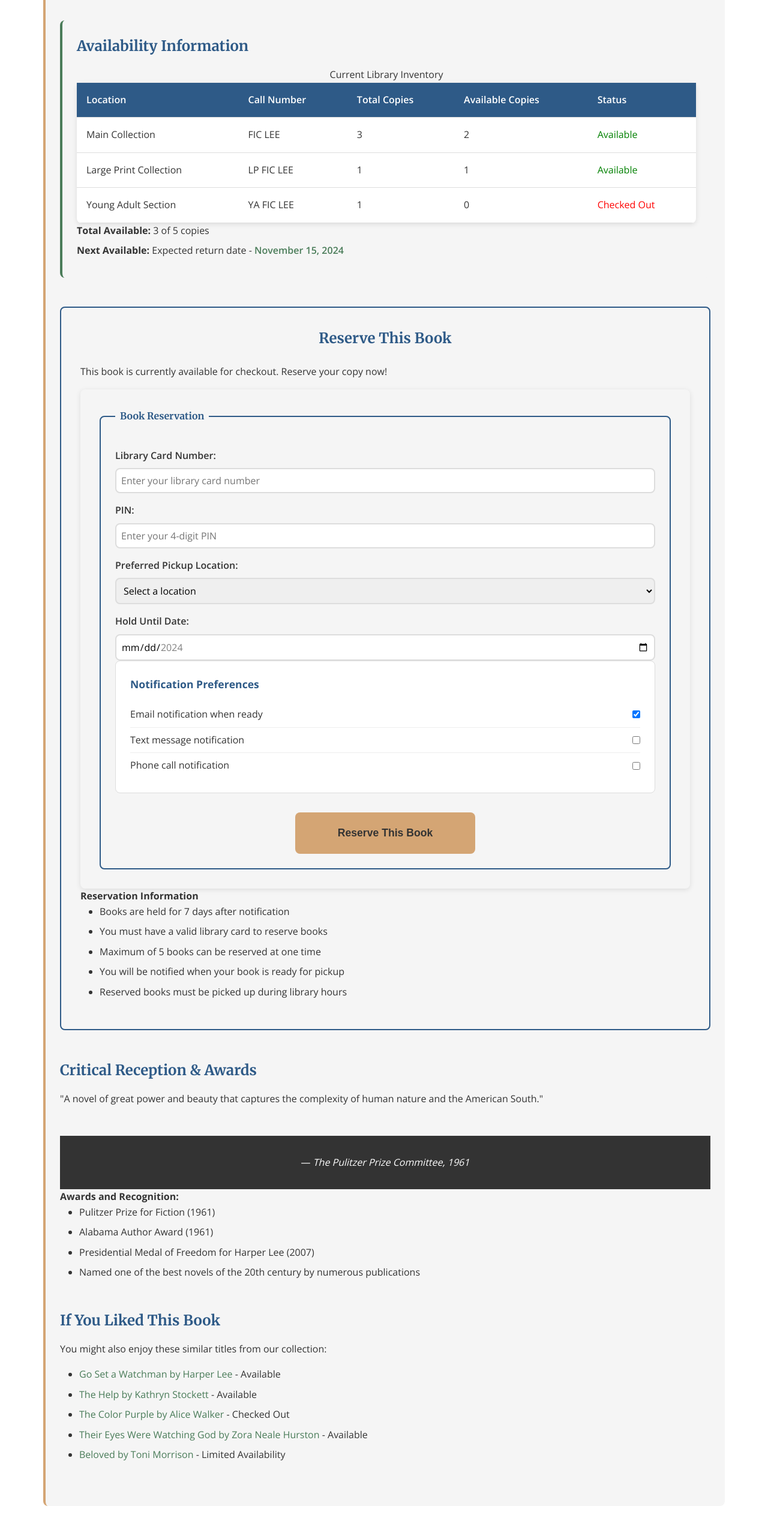
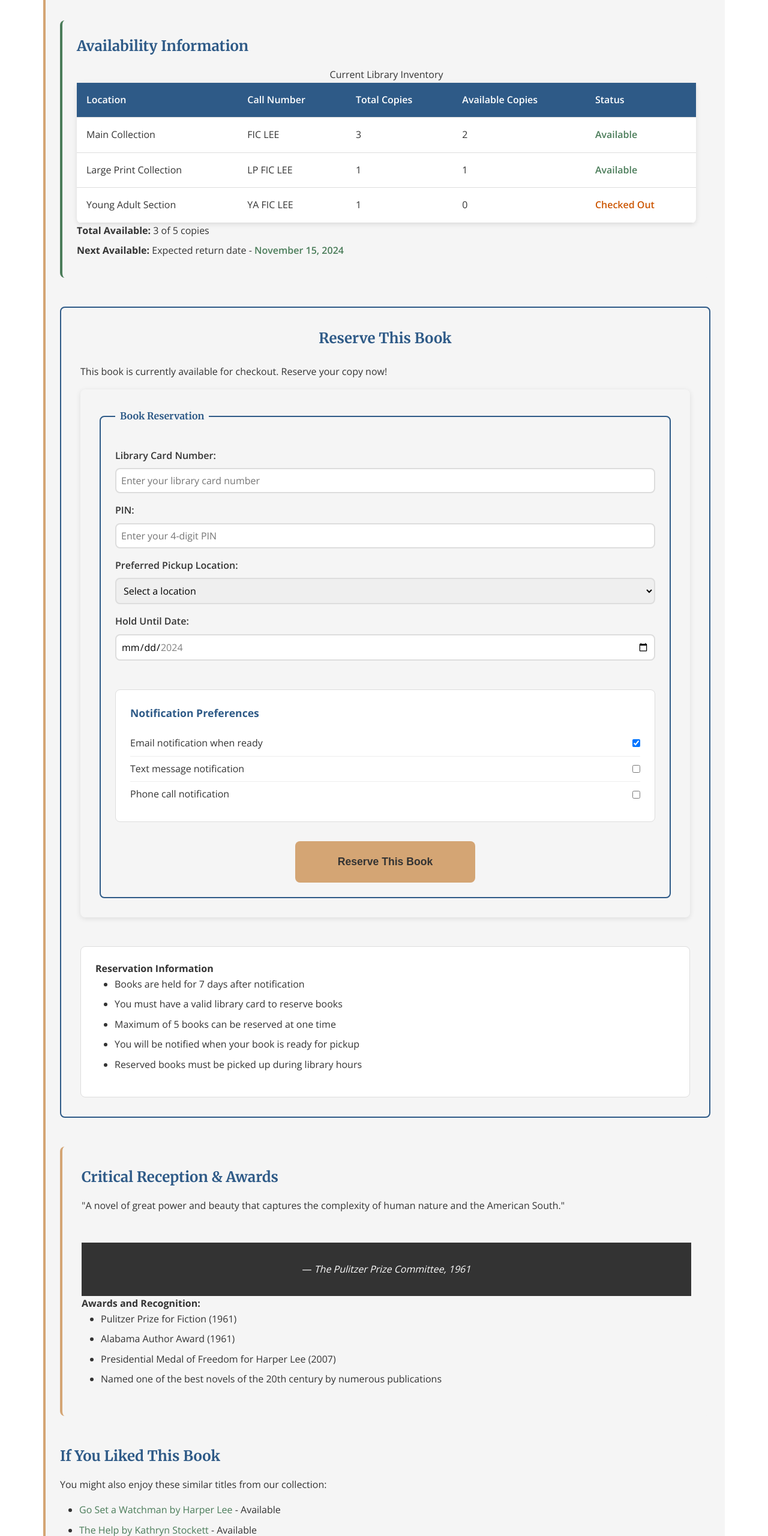
Before and after one commit to Islene888/Web, a plain HTML site: page homework4/responsive_website/book_detail.html in a window 1280 px wide. Shown: the part 1549-4109 px from the top of the page at 60% size. Drawn offline with nearby package versions, Linux system fonts and the light colour scheme.

Commit message:
Fix homework4 feedback issues: improve spacing, navigation contrast, and code quality
- Fix spacing issues in Book Detail page (Notification Preferences, Reservation Information sections)
- Improve topnav hover contrast for better readability
- Replace inline styles with CSS classes for status colors throughout catalog and book detail pages
- Enhance overall code maintainability and consistency

```diff
--- a/homework4/responsive_website/book_detail.html
+++ b/homework4/responsive_website/book_detail.html
@@ -100,21 +100,21 @@
                             <td>FIC LEE</td>
                             <td>3</td>
                             <td>2</td>
-                            <td><span style="color: green;">Available</span></td>
+                            <td><span class="status-available">Available</span></td>
                         </tr>
                         <tr>
                             <td>Large Print Collection</td>
                             <td>LP FIC LEE</td>
                             <td>1</td>
                             <td>1</td>
-                            <td><span style="color: green;">Available</span></td>
+                            <td><span class="status-available">Available</span></td>
                         </tr>
                         <tr>
                             <td>Young Adult Section</td>
                             <td>YA FIC LEE</td>
                             <td>1</td>
                             <td>0</td>
-                            <td><span style="color: red;">Checked Out</span></td>
+                            <td><span class="status-checked-out">Checked Out</span></td>
                         </tr>
                     </tbody>
                 </table>
--- a/homework4/responsive_website/styles.css
+++ b/homework4/responsive_website/styles.css
@@ -127,6 +127,7 @@ nav a {
 
 nav a:hover, nav a:focus {
     background-color: rgba(255, 255, 255, 0.2);
+    color: var(--white);
     text-decoration: none;
 }
 
@@ -526,6 +527,7 @@ article header p {
     border: 1px solid #ddd;
     border-radius: var(--border-radius);
     padding: var(--spacing-md);
+    margin-top: var(--spacing-xl);
     margin-bottom: var(--spacing-md);
 }
 
@@ -580,3 +582,42 @@ article header p {
     transform: translateY(-2px);
     box-shadow: 0 4px 12px rgba(0, 0, 0, 0.15);
 }
+
+/* Reservation Information section spacing */
+#reserve-book aside {
+    margin-top: var(--spacing-xl);
+    background-color: var(--white);
+    border: 1px solid #ddd;
+    border-radius: var(--border-radius);
+    padding: var(--spacing-md);
+}
+
+/* Awards and Recognition section spacing */
+#reviews-awards {
+    margin-top: var(--spacing-xl);
+    background-color: var(--neutral-gray);
+    padding: var(--spacing-lg);
+    border-radius: var(--border-radius);
+    border-left: 4px solid var(--accent-gold);
+}
+
+/* Status color classes for book availability */
+.status-available {
+    color: #4A7C59;
+    font-weight: 600;
+}
+
+.status-limited {
+    color: #D4A574;
+    font-weight: 600;
+}
+
+.status-unavailable {
+    color: #CC5500;
+    font-weight: 600;
+}
+
+.status-checked-out {
+    color: #CC5500;
+    font-weight: 600;
+}
```
Also changed, not shown: homework4/responsive_website/catalog.html (+13 -13 lines).
